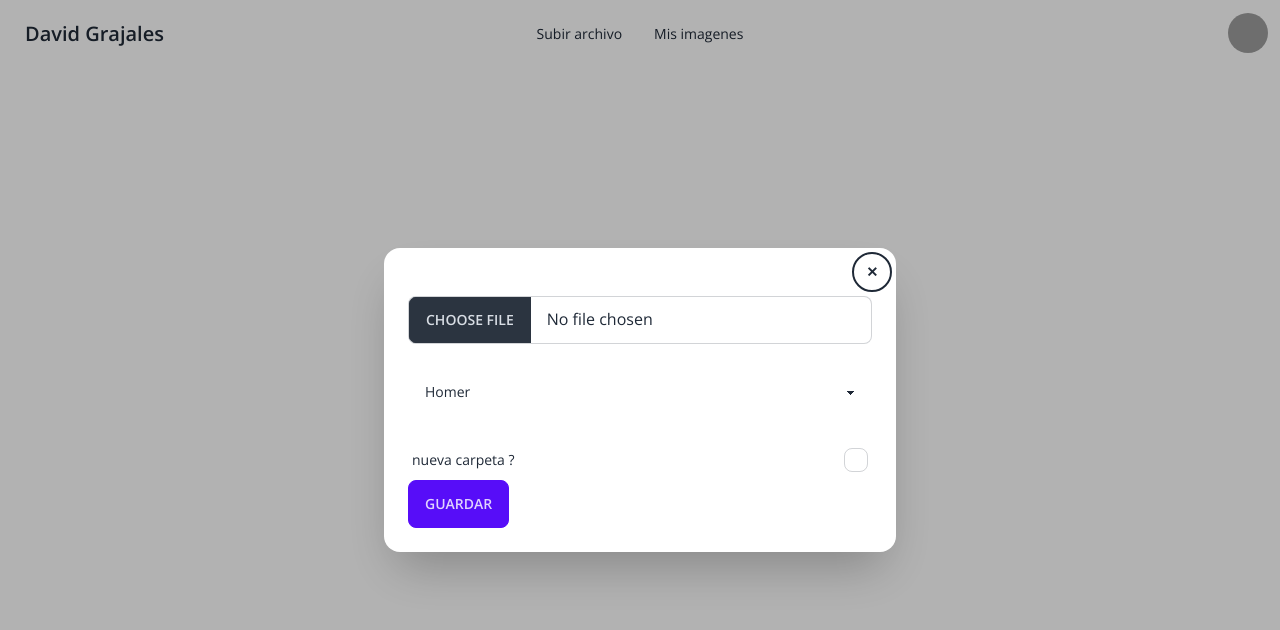
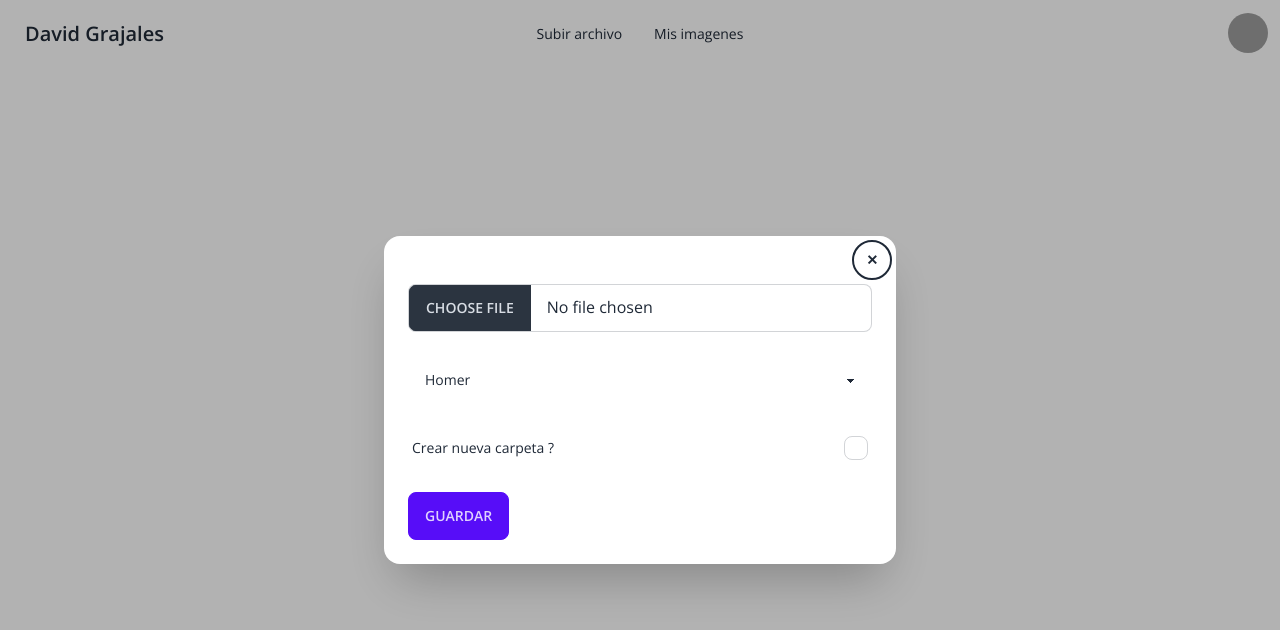
Before and after one commit to Davidgraja/Frontend-hosting-Images, a React (Vite) app: page / in a window 1280 px wide. Both pictures are taken after a click on the item "Subir archivo". Shown: the top 630 px of the page. Built offline with nearby package versions, Linux system fonts and the light colour scheme; grey boxes are pictures that could not be loaded.

Commit message:
Modal finalizado

```diff
--- a/src/hosting/components/Modal.jsx
+++ b/src/hosting/components/Modal.jsx
@@ -12,7 +12,12 @@ export const Modal = () => {
 
                     <input type="file" className="file-input file-input-bordered w-full my-6" />
 
-                    <select className="select w-full mb-6" value={selectedFolder} onChange={(e)=> setSelectedFolder(e.target.value)} >
+                    <select
+                        className="select w-full mb-6"
+                        value={selectedFolder}
+                        onChange={(e)=> setSelectedFolder(e.target.value)}
+                        disabled={newFolder}
+                    >
                         <option value={'homer'}>Homer</option>
                         <option value={'marge'}>Marge</option>
                         <option value={'bart'}>Bart</option>
@@ -20,9 +25,9 @@ export const Modal = () => {
                         <option value={'magguie'}>Maggie</option>
                     </select>
 
-                    <div className="form-control">
+                    <div className="form-control mb-6">
                         <label className="label cursor-pointer">
-                            <span className="label-text">nueva carpeta ? </span>
+                            <span className="label-text">Crear nueva carpeta ?</span>
                             <input
                                 type="checkbox"
                                 className="checkbox"
@@ -32,6 +37,11 @@ export const Modal = () => {
                         </label>
                     </div>
 
+                    {
+                        newFolder  && <input type="text" placeholder="Nombre de la carpeta" className="input w-full mb-6" />
+                    }
+
+
                     <button className="btn btn-primary">Guardar</button>
                 </form>
             </dialog>
```
